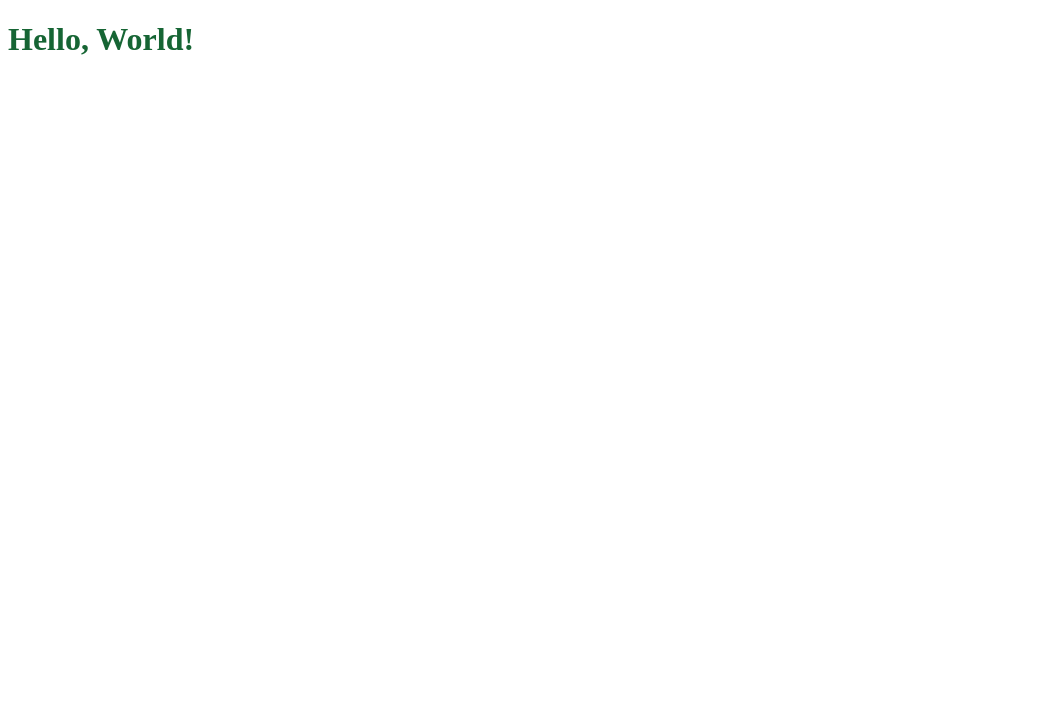
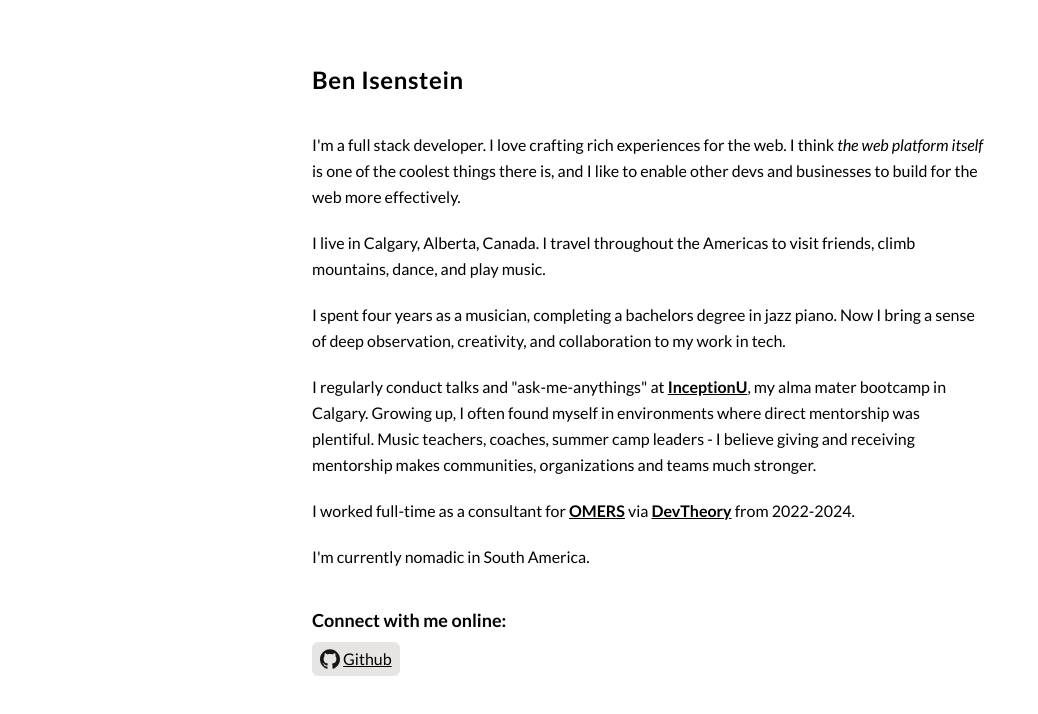
Before and after one commit to BenIsenstein/benisenstein.me, an Astro site: page / in a window 1280 px wide. Shown: the whole page, without its empty margins (0-1038 px from the left). Built offline with nearby package versions, Linux system fonts and the light colour scheme; Astro itself is replaced by a stand-in of ours.

Commit message:
feat: wrote and formatted inital copy

```diff
--- a/package.json
+++ b/package.json
@@ -15,6 +15,7 @@
     "astro": "^5.1.5"
   },
   "devDependencies": {
+    "@iconify-json/logos": "^1.1.42",
     "unocss": "^65.4.0"
   }
 }
--- a/src/pages/index.astro
+++ b/src/pages/index.astro
@@ -1,12 +1,38 @@
 ---
-// Welcome to Astro! Everything between these triple-dash code fences
-// is your "component frontmatter". It never runs in the browser.
 console.log('This runs in your terminal, not the browser!');
 ---
-<!-- Below is your "component template." It's just HTML, but with
-    some magic sprinkled in to help you build great templates. -->
 <html>
-  <body>
-    <h1 class="text-green-800">Hello, World!</h1>
+  <head>
+    <link rel="preconnect" href="https://fonts.googleapis.com">
+    <link rel="preconnect" href="https://fonts.gstatic.com" crossorigin>
+    <link href="https://fonts.googleapis.com/css2?family=Lato:ital,wght@0,100;0,300;0,400;0,700;0,900;1,100;1,300;1,400;1,700;1,900&display=swap" rel="stylesheet">
+  </head>
+  <body class="w-full flex flex-col items-center leading-relaxed">
+    <main>
+      <div class="w-full max-w-2xl pt-10 flex flex-col gap-5">
+        <h1 class="text-2xl tracking-wide mb-4">Ben Isenstein</h1>
+        <p class="p-0 m-0">I'm a full stack developer. I love crafting rich experiences for the web. I think <span class="italic">the web platform itself</span> is one of the coolest things there is, and I like to enable other devs and businesses to build for the web more effectively.</p>
+        <p class="p-0 m-0">I live in Calgary, Alberta, Canada. I travel throughout the Americas to visit friends, climb mountains, dance, and play music.</p>
+        <p class="p-0 m-0">I spent four years as a musician, completing a bachelors degree in jazz piano. Now I bring a sense of deep observation, creativity, and collaboration to my work in tech.</p>
+        <p class="p-0 m-0">I regularly conduct talks and "ask-me-anythings" at <a class="font-bold text-black" href="https://www.inceptionu.com/" target="_blank">InceptionU</a>, my alma mater bootcamp in Calgary. Growing up, I often found myself in environments where direct mentorship was plentiful. Music teachers, coaches, summer camp leaders - I believe giving and receiving mentorship makes communities, organizations and teams much stronger.</p>
+        <p class="p-0 m-0">I worked full-time as a consultant for <a class="font-bold text-black" href="https://www.omers.com/" target="_blank">OMERS</a> via <a class="font-bold text-black" href="https://www.devtheory.com/" target="_blank">DevTheory</a> from 2022-2024.</p>
+        <p class="p-0 m-0 mb-4">I'm currently nomadic in South America.</p>
+        <div>
+          <h2 class="p-0 m-0 mb-2 text-lg">Connect with me online:</h2>
+          <div class="flex gap-2">
+            <span class="py-1 px-2 flex items-center bg-stone-200 rounded-md">
+              <span class="text-xl i-logos:github-icon"></span>
+              &nbsp;
+              <a class="text-black" href="https://github.com/BenIsenstein" target="_blank">Github</a>
+            </span>
+          </div>
+        </div>
+      </div>
+    </main>
   </body>
 </html>
+<style>
+  body {
+    font-family: "Lato", sans-serif;
+  }
+</style>
```
Also changed, not shown: 1 other file.
